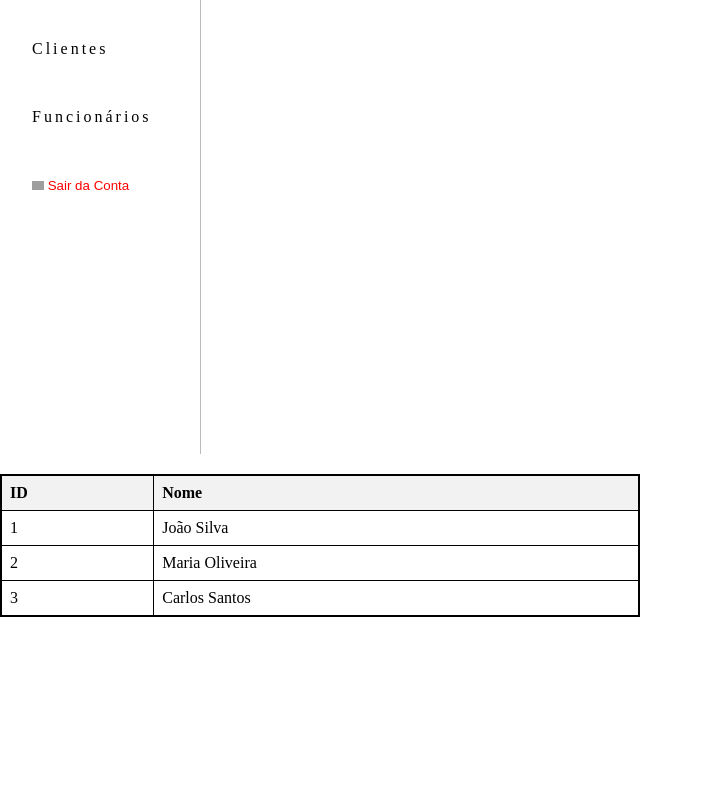
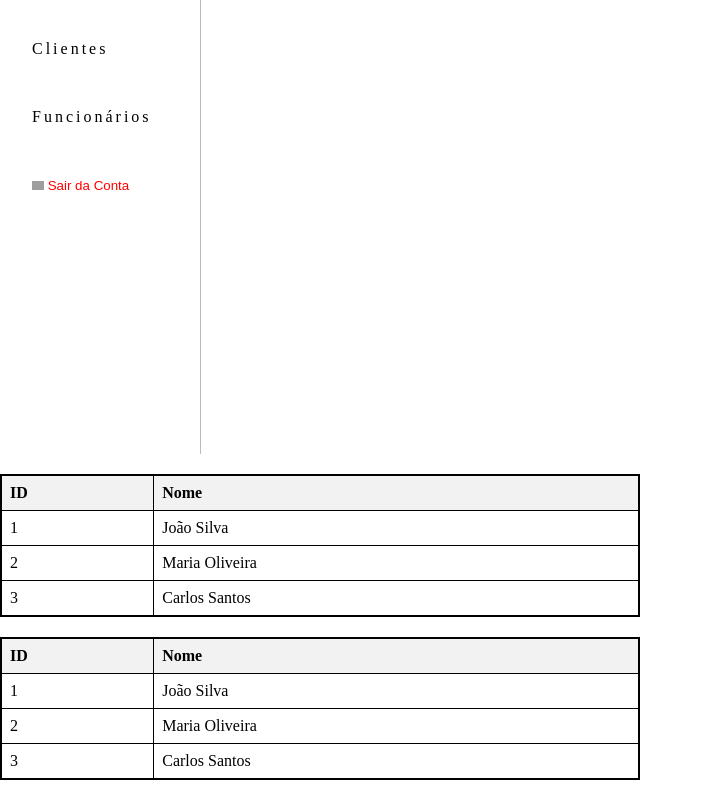
Before and after one commit to Arthurad11/projeto_integrador, a Next.js app in the folder projeto_integrador/: page /dashboard in a window 1280 px wide. Shown: the part 346-1146 px from the top of the page, without its empty margins (0-703 px from the left). Before the commit the page ends 983 px from the top, so only its background shows below. Built offline with nearby package versions, Linux system fonts and the light colour scheme; grey boxes are pictures that could not be loaded.

Commit message:
tabela Clientes

```diff
--- /dev/null
+++ b/projeto_integrador/app/components/Clientes.js
@@ -0,0 +1,38 @@
+import "./funcionarios.css"
+
+function Clientes() {
+    return (
+        <div>
+            <table>
+                <thead>
+                    <tr>
+                        <th>ID</th>
+                        <th>Nome</th>
+
+                    </tr>
+                </thead>
+                <tbody>
+                    <tr>
+                        <td>1</td>
+                        <td>João Silva</td>
+
+                    </tr>
+                    <tr>
+                        <td>2</td>
+                        <td>Maria Oliveira</td>
+
+                    </tr>
+                    <tr>
+                        <td>3</td>
+                        <td>Carlos Santos</td>
+
+                    </tr>
+                </tbody>
+            </table>
+
+        </div>
+
+     );
+}
+
+export default Clientes;
--- a/projeto_integrador/app/dashboard/page.js
+++ b/projeto_integrador/app/dashboard/page.js
@@ -1,3 +1,4 @@
+import Clientes from "../components/Clientes";
 import Funcionarios from "../components/Funcionarios";
 import Menu from "../components/Menu";
 
@@ -23,6 +24,7 @@ function Dashboard() {
             </aside>
             <main>
                 <Funcionarios/>
+                <Clientes/>
             </main>
 
         </div>
```
